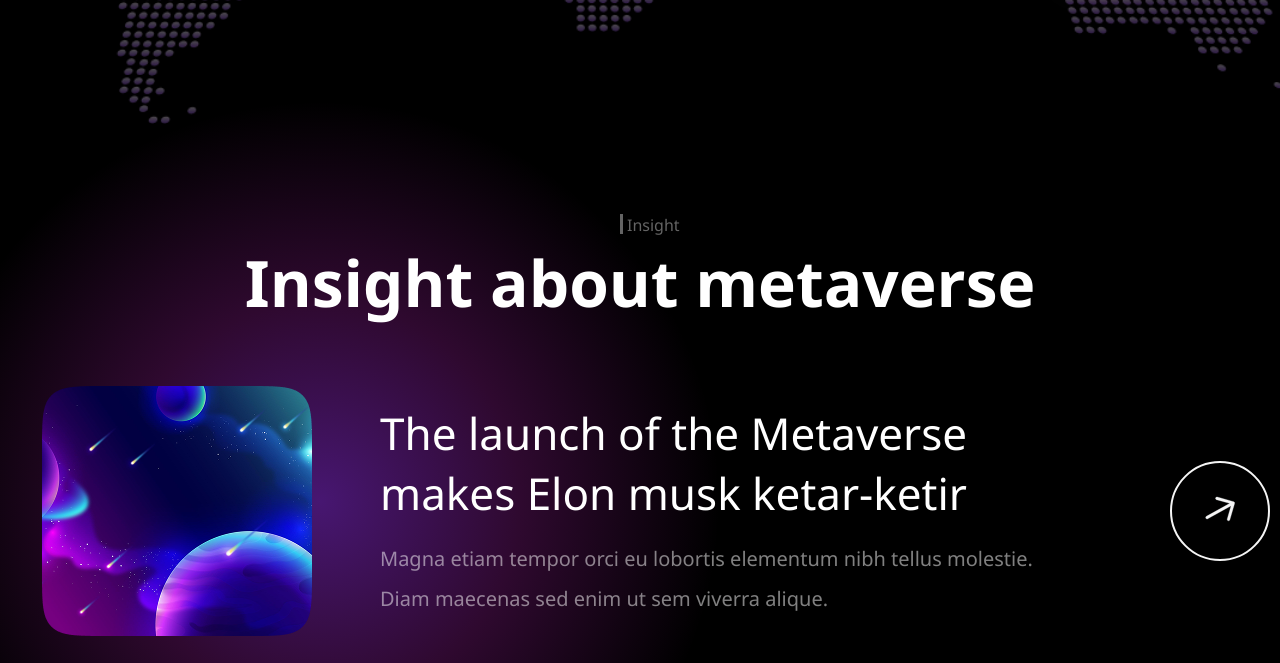
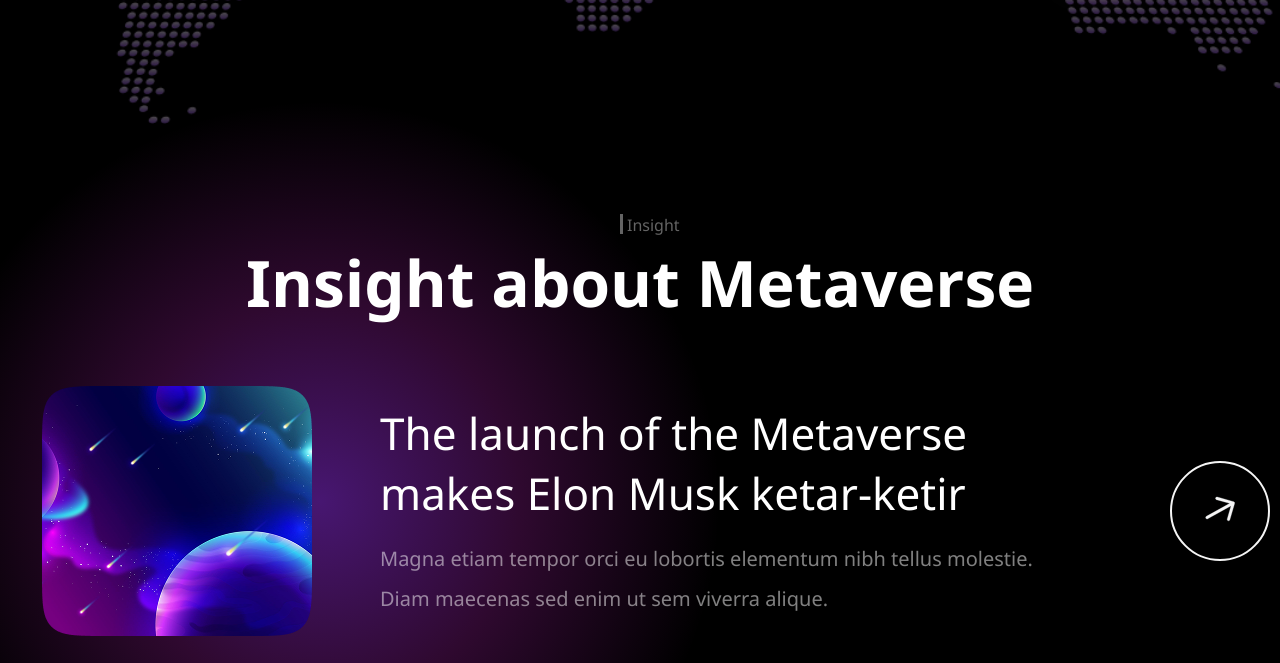
Before and after one commit to ew1tt058/Metaverse-Madness, a website: page index.html in a window 1280 px wide. Shown: the part 5753-6416 px from the top of the page. Drawn offline with Linux system fonts and the light colour scheme.

Commit message:
added fixed bugs

```diff
--- a/index.html
+++ b/index.html
@@ -217,7 +217,6 @@
                     <div class="map-background__women">
                         <svg class="map-background__women-icon">
                             <use href="./assets/sprites.svg#union" />
-
                         </svg>
                         <div class="map-background__women-icon-img">
                         </div>
@@ -268,11 +267,11 @@
                 <p class="info-about__section-text">Insight</p>
             </div>
             <div class="insight-blocks">
-                <p class="insight-blocks__title">Insight about metaverse</p>
+                <p class="insight-blocks__title">Insight about Metaverse</p>
                 <div class="insight-blocks__launch">
                     <div class="launch-img"></div>
                     <div class="launch-description">
-                        <span class="launch-description__title">The launch of the Metaverse makes Elon musk
+                        <span class="launch-description__title">The launch of the Metaverse makes Elon Musk
                             ketar-ketir</span>
                         <p class="launch-description__text">
                             Magna etiam tempor orci eu lobortis elementum nibh tellus molestie. Diam maecenas sed enim
@@ -315,7 +314,7 @@
             </div>
             <div class="insight-footer">
                 <div class="insight-footer__samantha">
-                    <h2 class="insight-footer__samantha-title">Samantha </h2>
+                    <h2 class="insight-footer__samantha-title">Samantha</h2>
                     <h3 class="insight-footer__samantha-signature">Founder Metaverus</h3>
                     <p class="insight-footer__samantha-description">“With the development of today's technology, metaverse is very useful for today's work, or can be called web 3.0. by using metaverse you can use it as anything”</p>
                 </div>
@@ -324,7 +323,7 @@
             </div>
             <div class="insight-bottom">
                 <div class="insight-bottom__title">
-                    <h1 class="insight-bottom__title-text">Enter the Metaverse </h1>
+                    <h1 class="insight-bottom__title-text">Enter the Metaverse</h1>
                 </div>
                 <button class="insight-bottom__button">
                     <svg class="insight-bottom__button-svg">
```
